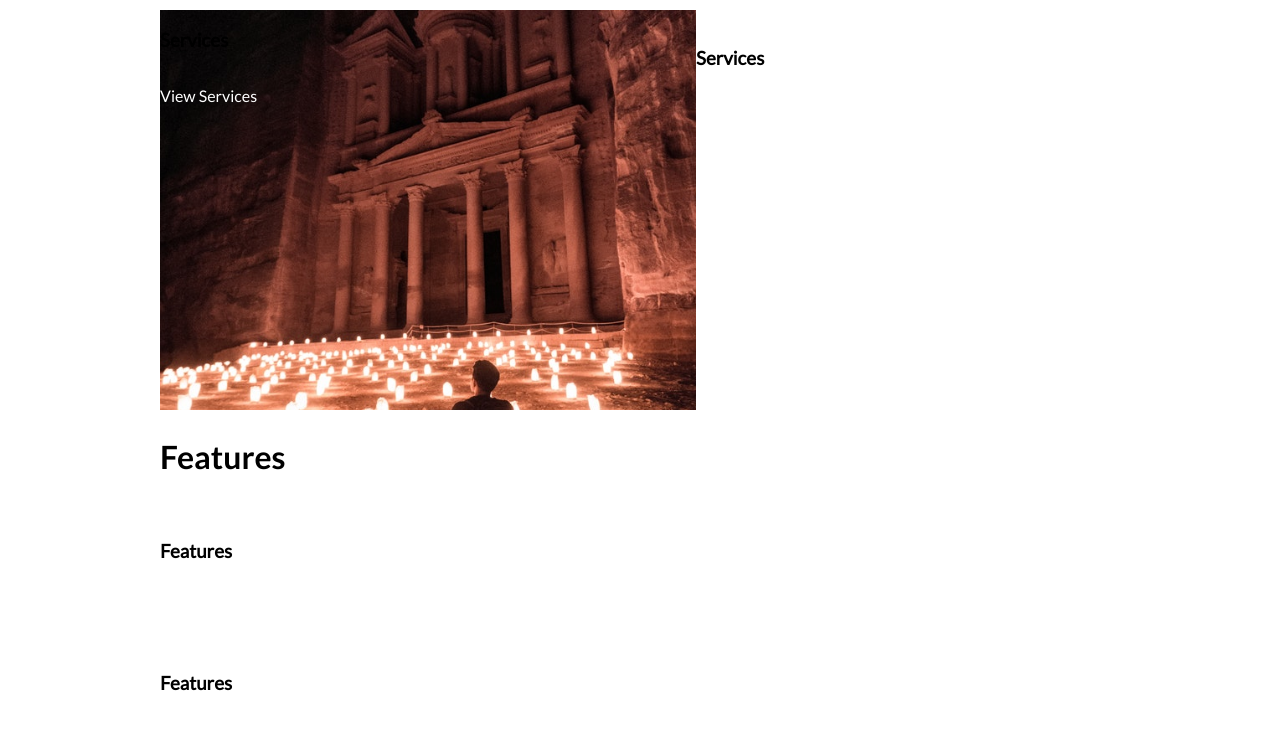
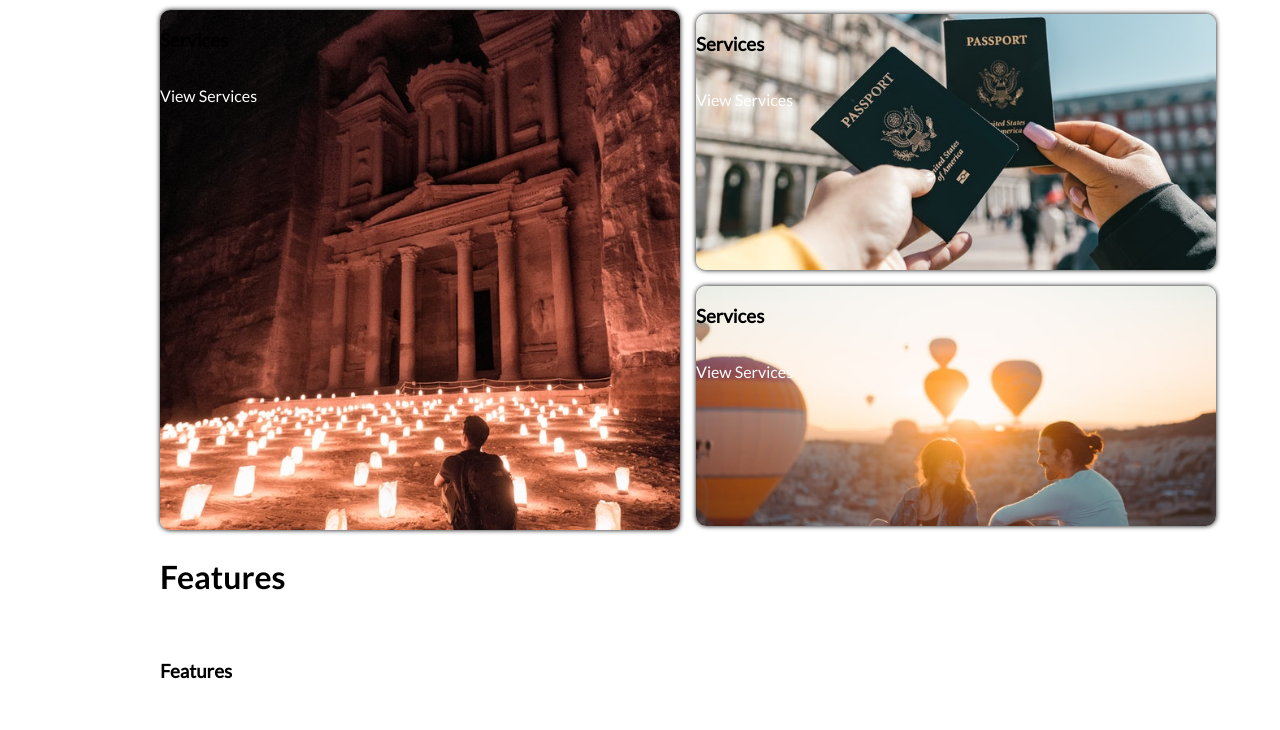
Before and after one commit to WeskerResidente/travel-together, a website: page index.html in a window 1280 px wide. Shown: the part 705-1435 px from the top of the page. Drawn offline with Linux system fonts and the light colour scheme.

Commit message:
3 commit

```diff
--- /dev/null
+++ b/assets/scss/components/_img.scss
@@ -0,0 +1,5 @@
+.picture {
+    border-radius: 10px;
+    box-shadow: 0 0 5px black;
+
+}
--- a/assets/scss/layout/_section2.scss
+++ b/assets/scss/layout/_section2.scss
@@ -1,18 +1,38 @@
 @use "../abstracts/variable" as variable;
 @use "../base/font" as font;
+@use "../components/img" as img;
 
 .services {
     margin-top: 2rem;
     display: flex;
+
         .srv1 {
             background-image: url(/assets/img/homme-assis-batiment.jpg);
             background-size: cover;
             background-position: center;
-            height: 50vh;
+            height: 65vh;
+        }
+        .srv2 {
+            background-image: url(/assets/img/passport.jpg);
+            background-size: cover;
+            background-position: center;
+            height: 32vh;
+        }
+        .srv3 {
+            background-image: url(/assets/img/montgolfiere.jpg);
+            background-size: cover;
+            background-position: center;
+            height: 30vh;
+            margin-top: 1rem;
         }
     div {
         width: 100%;
         display:flex;
         flex-direction: column;
+        margin-right: 1rem;
+    }
+    .passeport {
+        margin-top: 6em;
+
     }
 }
--- a/index.html
+++ b/index.html
@@ -37,7 +37,7 @@
                 <p>View Services</p>
             </div>
         </div>
-        <div>
+        <div class="passeport">
             <div class="picture srv2">
                 <h3>Services</h3>
                 <p>View Services</p>
```
Also changed, not shown: assets/css/style.css, 1 other file.
